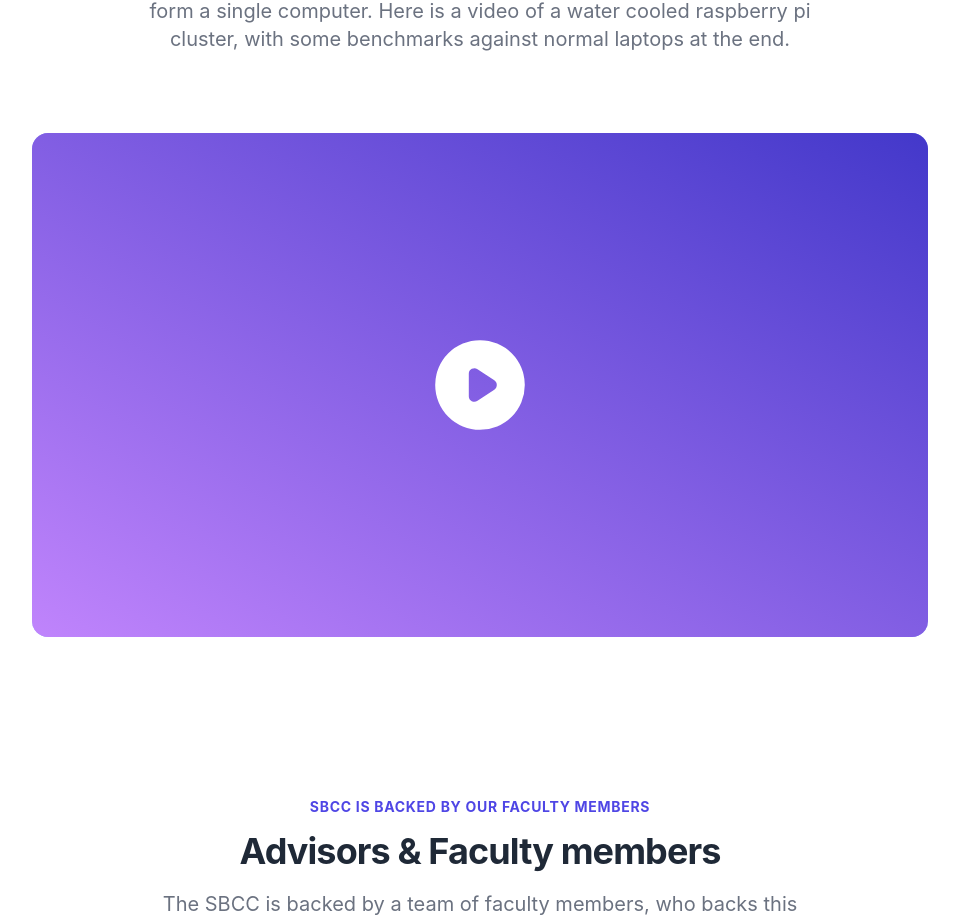
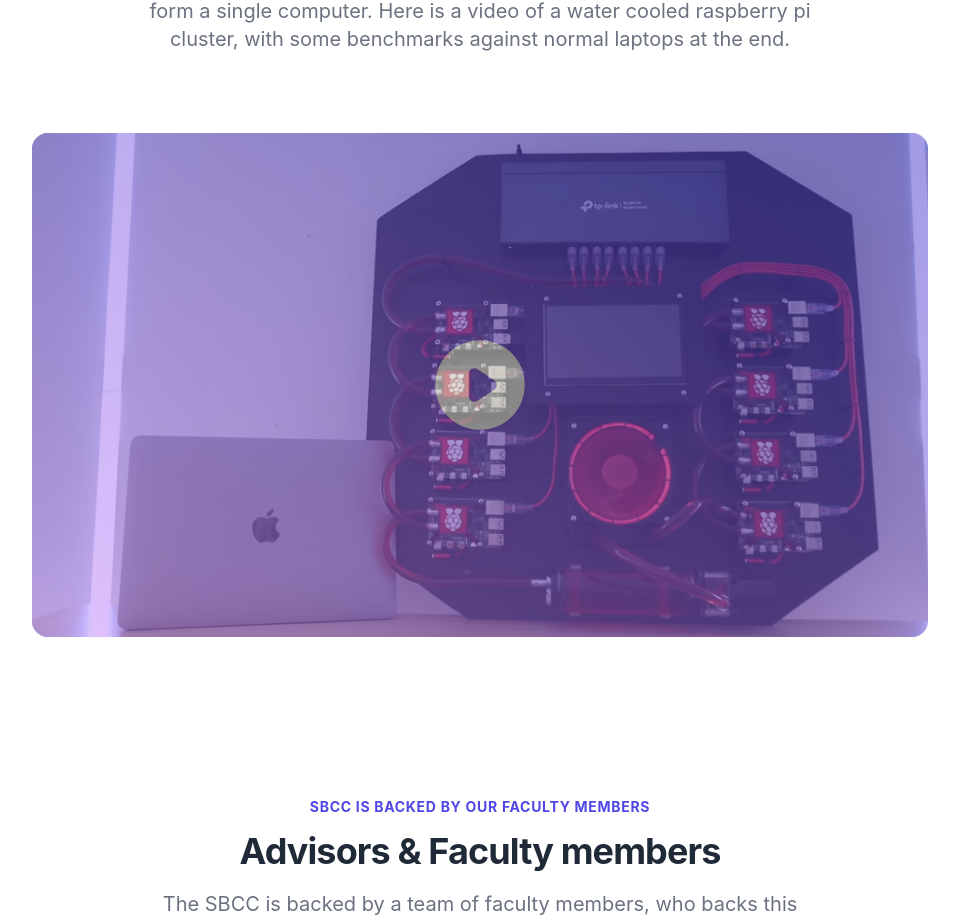
Before and after one commit to aalborg-supercomputer-klubben/sbcc-site, a Next.js app: page / in a window 1280 px wide. Shown: the part 2420-3341 px from the top of the page, without its empty margins (160-1119 px from the left). Built offline with nearby package versions, Linux system fonts and the light colour scheme; no server answers.

Commit message:
Video background

```diff
--- a/components/video.tsx
+++ b/components/video.tsx
@@ -21,12 +21,16 @@ export default function Video() {
       <div className="w-full max-w-4xl mx-auto overflow-hidden lg:mb-20 rounded-2xl ">
         <div
           onClick={() => setPlayVideo(!playVideo)}
-          className="relative bg-indigo-300 cursor-pointer aspect-w-16 aspect-h-9 bg-gradient-to-tr from-purple-400 to-indigo-700">
+          className="relative bg-indigo-300 cursor-pointer aspect-w-16 aspect-h-9">
           {!playVideo && (
+                  <div className="bg-contain bg-[url(/img/video_overlay.png)]">
+                  <div className="w-full h-full bg-gradient-to-tr from-purple-400 to-indigo-700 opacity-50">
             <button className="absolute inset-auto w-16 h-16 text-white transform -translate-x-1/2 -translate-y-1/2 lg:w-28 lg:h-28 top-1/2 left-1/2">
                 <VideoPlayButton/>
               <span className="sr-only">Play Video</span>
             </button>
+                          </div>
+              </div>
           )}
           {playVideo && (
               // Put transparrent color on top of the video to make it look like a button
```
Also changed, not shown: public/img/video_overlay.png (added).
